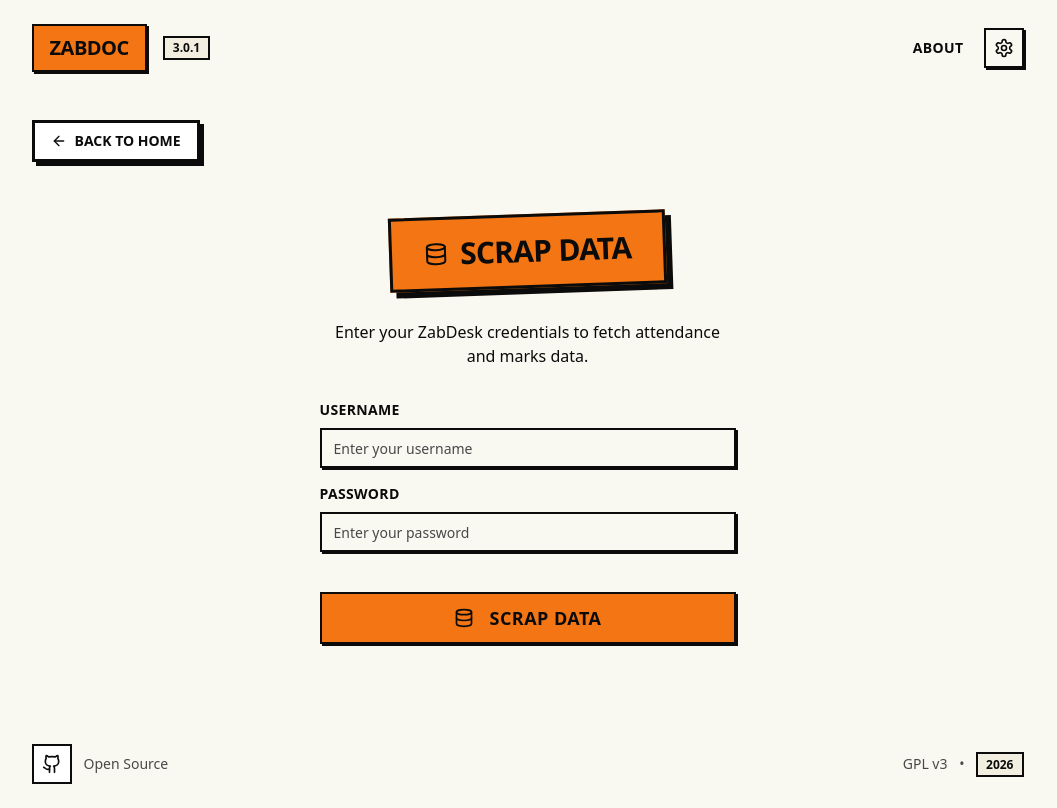
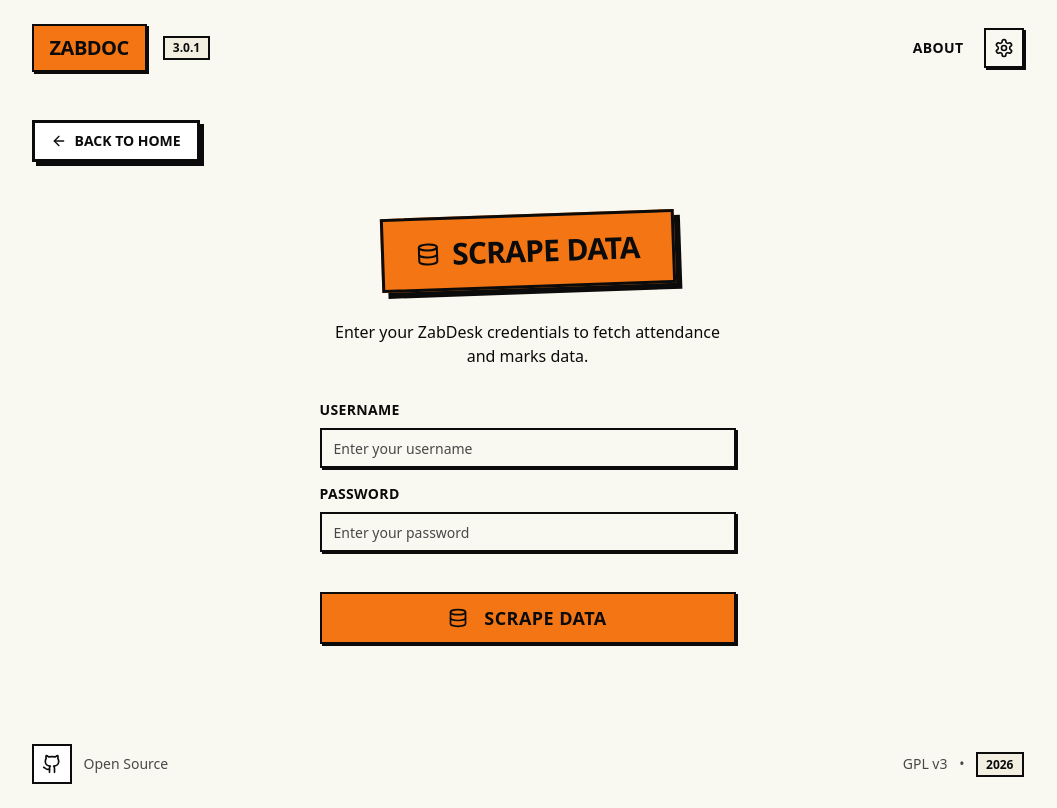
Before and after one commit to hammadmajid/zabdoc, a SvelteKit app in the folder worker/: page /scrap in a window 1280 px wide. Shown: the whole page, without its empty margins (105-1162 px from the left). Built offline with nearby package versions, Linux system fonts and the light colour scheme.

Commit message:
fix spelling of "Scrap" to "Scrape" in data-related sections

```diff
--- a/worker/src/routes/+page.svelte
+++ b/worker/src/routes/+page.svelte
@@ -45,7 +45,7 @@
                 class="neo-border neo-shadow bg-accent text-secondary-foreground px-10 py-6 text-xl font-black uppercase tracking-wide flex items-center gap-3 hover:translate-x-[4px] hover:translate-y-[4px] hover:shadow-none transition-all cursor-pointer"
             >
                 <Database class="size-8" />
-                Scrap Data
+                Scrape Data
             </a>
             <a
                 href="/document"
--- a/worker/src/routes/scrap/+page.svelte
+++ b/worker/src/routes/scrap/+page.svelte
@@ -129,7 +129,7 @@
                 <div class="flex items-center gap-3">
                     <Database class="size-6" />
                     <h1 class="text-2xl md:text-3xl font-black uppercase tracking-tight">
-                        Scrap Data
+                        Scrape Data
                     </h1>
                 </div>
             </div>
@@ -192,7 +192,7 @@
                         Scraping Data...
                     {:else}
                         <Database class="size-5 mr-2" />
-                        Scrap Data
+                        Scrape Data
                     {/if}
                 </Button>
             </div>
```
